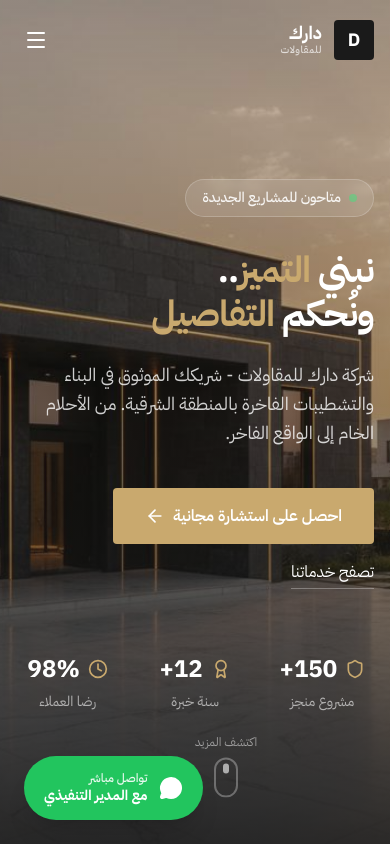
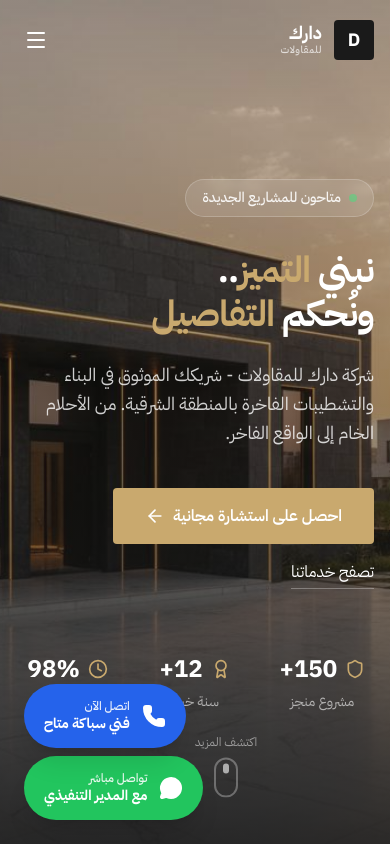
Before and after one commit to YOMNA190/DARAK-Digital-Presence, a React (Vite) app: page / in a window 390 px wide. Shown: the top 844 px of the page. Built offline with nearby package versions, Linux system fonts and the light colour scheme.

Commit message:
Add floating phone call button

```diff
--- a/src/App.tsx
+++ b/src/App.tsx
@@ -8,6 +8,7 @@ import PlumbingLanding from './pages/PlumbingLanding';
 import Navbar from './components/Navbar';
 import Footer from './components/Footer';
 import WhatsAppButton from './components/WhatsAppButton';
+import PhoneButton from './components/PhoneButton';
 
 function ScrollToTop() {
   const { pathname } = useLocation();
@@ -33,6 +34,7 @@ export default function App() {
       </div>
       <Footer />
       <WhatsAppButton />
+      <PhoneButton />
     </div>
   );
 }
--- /dev/null
+++ b/src/components/PhoneButton.tsx
@@ -0,0 +1,27 @@
+import { Phone } from 'lucide-react';
+
+export default function PhoneButton() {
+  const phoneNumber = '+966580369568';
+
+  return (
+    <a
+      href={`tel:${phoneNumber}`}
+      className="fixed bottom-24 left-6 z-50 group"
+      aria-label="اتصل بنا الآن"
+    >
+      <div className="relative">
+        {/* Pulse animation */}
+        <span className="absolute inset-0 rounded-full bg-blue-500/30 animate-ping" />
+
+        {/* Button */}
+        <div className="relative flex items-center gap-3 bg-blue-600 hover:bg-blue-700 text-white px-5 py-3.5 rounded-full shadow-xl transition-all duration-300 hover:scale-105 hover:shadow-2xl">
+          <Phone className="w-6 h-6 fill-white" />
+          <div className="flex flex-col items-start">
+            <span className="text-xs font-medium opacity-90">اتصل الآن</span>
+            <span className="text-sm font-bold">فني سباكة متاح</span>
+          </div>
+        </div>
+      </div>
+    </a>
+  );
+}
```
Also changed, not shown: 1 other file (tests, documents, lock files or other folders).
